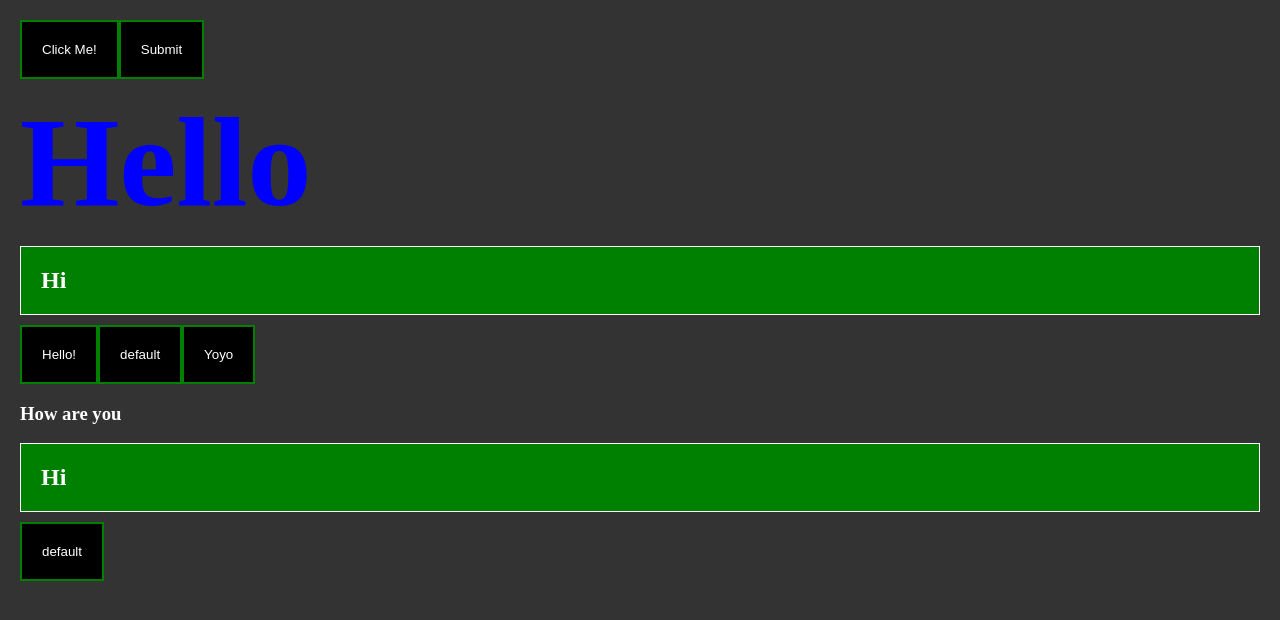
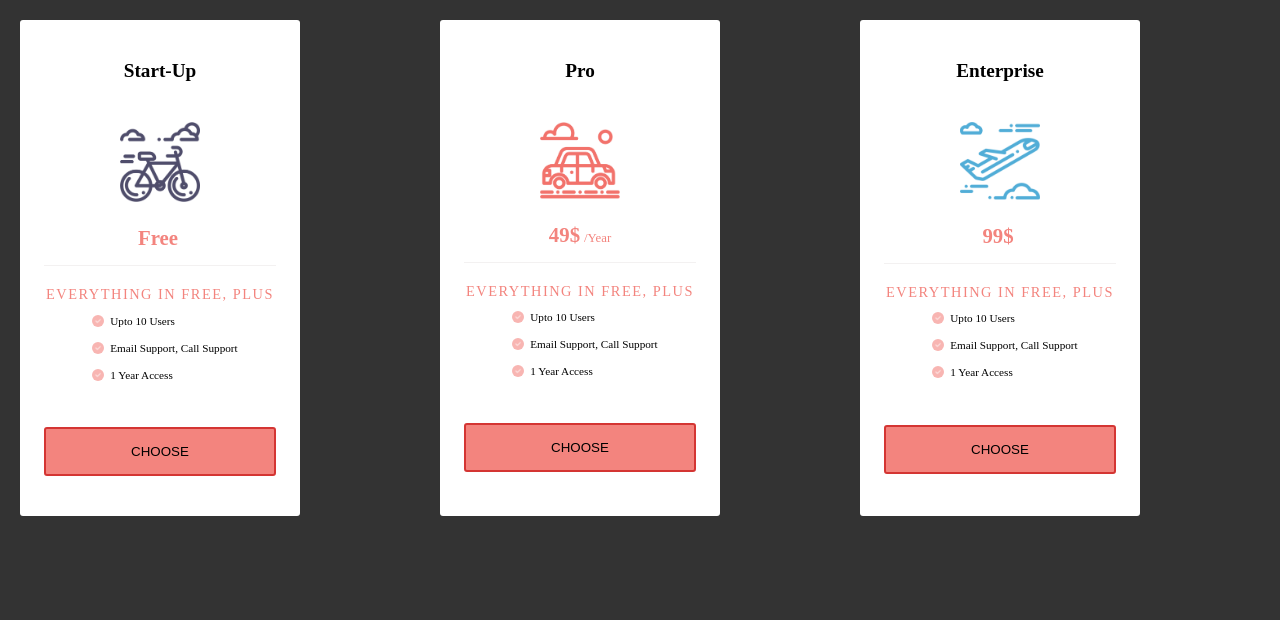
Before and after one commit to dillionmegida/react-course, a React (Vite) app: page / in a window 1280 px wide. Shown: the top 620 px of the page. Built offline with nearby package versions, Linux system fonts and the light colour scheme.

Commit message:
add code for PricingCard lesson

```diff
--- a/src/App.jsx
+++ b/src/App.jsx
@@ -1,34 +1,28 @@
-import styles from "./App.module.css"
-import Button from "./components/Button/Button"
-import Heading from "./components/Heading/Heading"
+import PricingCard from "./components/PricingCard/PricingCard"
+import styles from './App.module.css'
 
 function App() {
-  function printDeeecode() {
-    console.log("deeecode")
-  }
-
   return (
-    <div>
-      <Button
-        whenButtonIsClicked={printDeeecode}
-        label="Click Me!"
-        id="special"
-        deeecode={50}
+    <div className={styles.prices}>
+      <PricingCard
+        label="Start-Up"
+        price="Free"
+        image="/images/bike.png"
+        imageAlt="Moving bicycle with clouds"
       />
-      <Button label="Submit" id="something-else">
-            Closing something
-        </Button>
-      <h2 className={styles.heading}>Hello</h2>
-      <Heading items={[1, 2, 3]} />
-      <Button label="Hello!" id="how-are-you" />
-      <Button />
-      <Button label="Yoyo" />
-      <h3>How are you</h3>
-      <Heading items={["hello", "hi"]} />
-      <Button>
-        <p>Hello</p>
-        <Heading />
-      </Button>
+      <PricingCard
+        label="Pro"
+        price="49$"
+        duration="/Year"
+        image="/images/car.png"
+        imageAlt="Moving car with clouds"
+      />
+      <PricingCard
+        label="Enterprise"
+        price="99$"
+        image="/images/plane.png"
+        imageAlt="Flying plane with clouds"
+      />
     </div>
   )
 }
--- a/src/App.module.css
+++ b/src/App.module.css
@@ -1,10 +1,5 @@
-.heading {
-  color: blue;
-  font-size: 8rem;
+.prices {
+  display: grid;
+  grid-template-columns: repeat(3, 1fr);
+  gap: 20px;
 }
-
-@media (max-width: 500px) {
-    .heading {
-        font-size: 3rem;
-    }
-}
--- a/src/components/Button/Button.jsx
+++ /dev/null
@@ -1,28 +0,0 @@
-import styles from "./Button.module.css"
-
-function Button({
-  label = "default",
-  id,
-  whenButtonIsClicked: whenClicked,
-  deeecode = 1000,
-  children,
-}) {
-  if (whenClicked) {
-    whenClicked()
-  }
-
-  // deeecode
-
-  return (
-    <button
-      className={`${styles["my-button"]} bg-green}`}
-      id={id}
-    >
-      {label}
-    </button>
-  )
-}
-
-// Button({})
-
-export default Button
--- a/src/components/Button/Button.module.css
+++ /dev/null
@@ -1,6 +0,0 @@
-.my-button {
-  border: 2px solid green;
-  color: white;
-  background-color: black;
-  padding: 20px;
-}
--- a/src/components/Heading/Heading.jsx
+++ /dev/null
@@ -1,11 +0,0 @@
-import styles from './Heading.module.css'
-
-function Heading({ items }) {
-  return (
-    <div>
-      <h2 className={`${styles.heading} bg-green`}>Hi</h2>
-    </div>
-  )
-}
-
-export default Heading
--- a/src/components/Heading/Heading.module.css
+++ /dev/null
@@ -1,6 +0,0 @@
-.heading {
-  color: white;
-  padding: 20px;
-  border: 1px solid white;
-  display: flex;
-}
--- /dev/null
+++ b/src/components/PricingCard/PricingCard.jsx
@@ -0,0 +1,60 @@
+import styles from "./PricingCard.module.css"
+
+export default function PricingCard({
+  label,
+  price,
+  duration = "",
+  image,
+  imageAlt,
+}) {
+  return (
+    <div className={styles.card}>
+      <div className={`${styles.card__wrapper} center-vertical`}>
+        <span className={styles.card__label}>{label}</span>
+        <div className={styles.card__image}>
+          <img src={image} alt={imageAlt} />
+        </div>
+        <div className={styles["card__price-label"]}>
+            <span className={styles["card__price-figure"]}>{price}</span>
+            <span className={styles["card__price-duration"]}>{duration}</span>
+        </div>
+        <span className={styles["card__benefits-label"]}>
+          Everything in Free, Plus
+        </span>
+        <ul className={styles.card__benefits}>
+          <li
+            className={`${styles.card__benefit} center-horizontal`}
+          >
+            <img
+              src="/icons/check.png"
+              alt=""
+              className={styles["card__benefit-icon"]}
+            />
+            Upto 10 Users
+          </li>
+          <li
+            className={`${styles.card__benefit} center-horizontal`}
+          >
+            <img
+              src="/icons/check.png"
+              alt=""
+              className={styles["card__benefit-icon"]}
+            />
+            Email Support, Call Support
+          </li>
+          <li
+            className={`${styles.card__benefit} center-horizontal`}
+          >
+            <img
+              src="/icons/check.png"
+              alt=""
+              className={styles["card__benefit-icon"]}
+            />
+            1 Year Access
+          </li>
+        </ul>
+        <button className={styles.card__button}>Choose</button>
+      </div>
+    </div>
+  )
+}
--- /dev/null
+++ b/src/components/PricingCard/PricingCard.module.css
@@ -0,0 +1,87 @@
+.card {
+  max-width: 280px;
+  background-color: white;
+  border-radius: 3px;
+  --price-theme: #f3847e;
+  --price-theme-darker: #d43533;
+}
+
+.card__wrapper {
+  width: 90%;
+  margin: 0 auto;
+  padding: 40px 10px;
+}
+
+.card__label {
+  color: black;
+  font-weight: bold;
+  font-size: 1.2rem;
+}
+
+.card__image {
+  max-width: 80px;
+  width: 100%;
+  margin-top: 40px;
+}
+
+.card__price-label {
+  margin-top: 20px;
+  font-size: 1.3rem;
+  text-align: center;
+  color: var(--price-theme);
+  width: 100%;
+  padding-bottom: 15px;
+  border-bottom: 1px solid #f3f1f1;
+}
+
+.card__price-figure {
+  font-weight: bold;
+}
+
+.card__price-duration {
+  font-size: 0.8rem;
+  margin-left: 4px;
+}
+
+.card__benefits-label {
+  color: var(--price-theme);
+  text-transform: uppercase;
+  font-size: 0.9rem;
+  text-align: center;
+  margin-top: 20px;
+  letter-spacing: 1.5px;
+}
+
+.card__benefits {
+  color: black;
+  padding-left: 10px;
+  font-size: 0.7rem;
+}
+
+.card__benefit {
+  margin-bottom: 15px;
+}
+
+.card__benefit-icon {
+  width: 12px;
+  height: 12px;
+  background-color: color-mix(
+    in srgb,
+    var(--price-theme),
+    white 40%
+  );
+  padding: 2px;
+  border-radius: 50%;
+  margin-right: 6px;
+}
+
+.card__button {
+  text-transform: uppercase;
+  padding: 15px;
+  background-color: var(--price-theme);
+  width: 100%;
+  text-align: center;
+  border: 2px solid var(--price-theme-darker);
+  border-radius: 3px;
+  margin-top: 20px;
+}
--- a/src/global.css
+++ b/src/global.css
@@ -7,6 +7,7 @@ body {
   padding: 20px;
   margin: 0;
   color: white;
+  font-family: Poppins;
 }
 
 button {
@@ -22,6 +23,11 @@ h2 {
   margin: 10px 0;
 }
 
+ul {
+  padding: 0;
+  list-style: none;
+}
+
 .flex {
   display: flex;
 }
@@ -32,6 +38,17 @@ h2 {
   align-items: center;
 }
 
+.center-vertical {
+  display: flex;
+  flex-direction: column;
+  align-items: center;
+}
+
+.center-horizontal {
+  display: flex;
+  align-items: center;
+}
+
 .bg-green {
   background-color: green;
 }
```
Also changed, not shown: public/icons/check.png (added), public/images/car.png (renamed from public/images/card.png).
